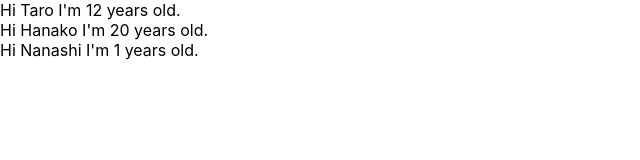
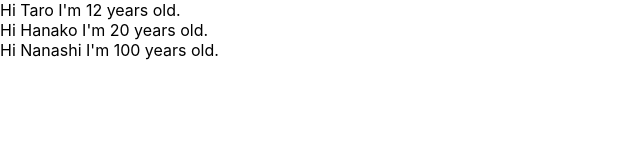
Before and after one commit to kojoma/react-redux-lesson-udemy, a React (Create React App) app: page / in a window 1280 px wide. Shown: the top 160 px of the page, without its empty margins (0-640 px from the left). Built offline with nearby package versions, Linux system fonts and the light colour scheme; the HTML template or start-up script is replaced by a standard one.

Commit message:
User propTypes

```diff
--- a/src/App.js
+++ b/src/App.js
@@ -1,10 +1,11 @@
 import React from 'react';
+import PropTypes from 'prop-types';
 
 const App = () => {
   const users = [
     {name: "Taro", age: 12},
     {name: "Hanako", age: 20},
-    {name: "Nanashi"},
+    {name: "Nanashi", age: 100},
   ];
   return (
     <div>
@@ -21,8 +22,9 @@ const User = (props) => {
   return <div>Hi {props.name} I'm {props.age} years old.</div>
 };
 
-User.defaultProps = {
-  age: 1
+User.propTypes = {
+  name: PropTypes.string.isRequired,
+  age: PropTypes.number.isRequired
 };
 
 export default App;
```
